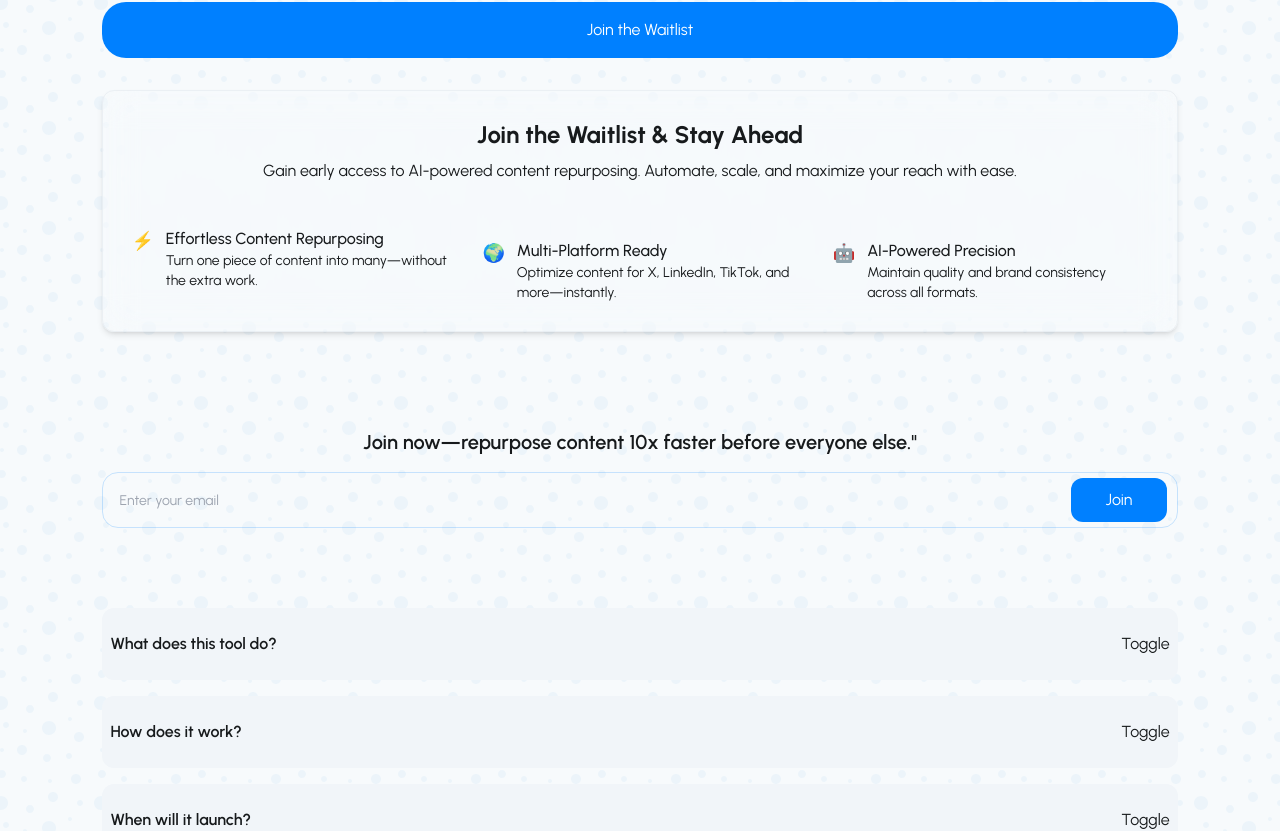
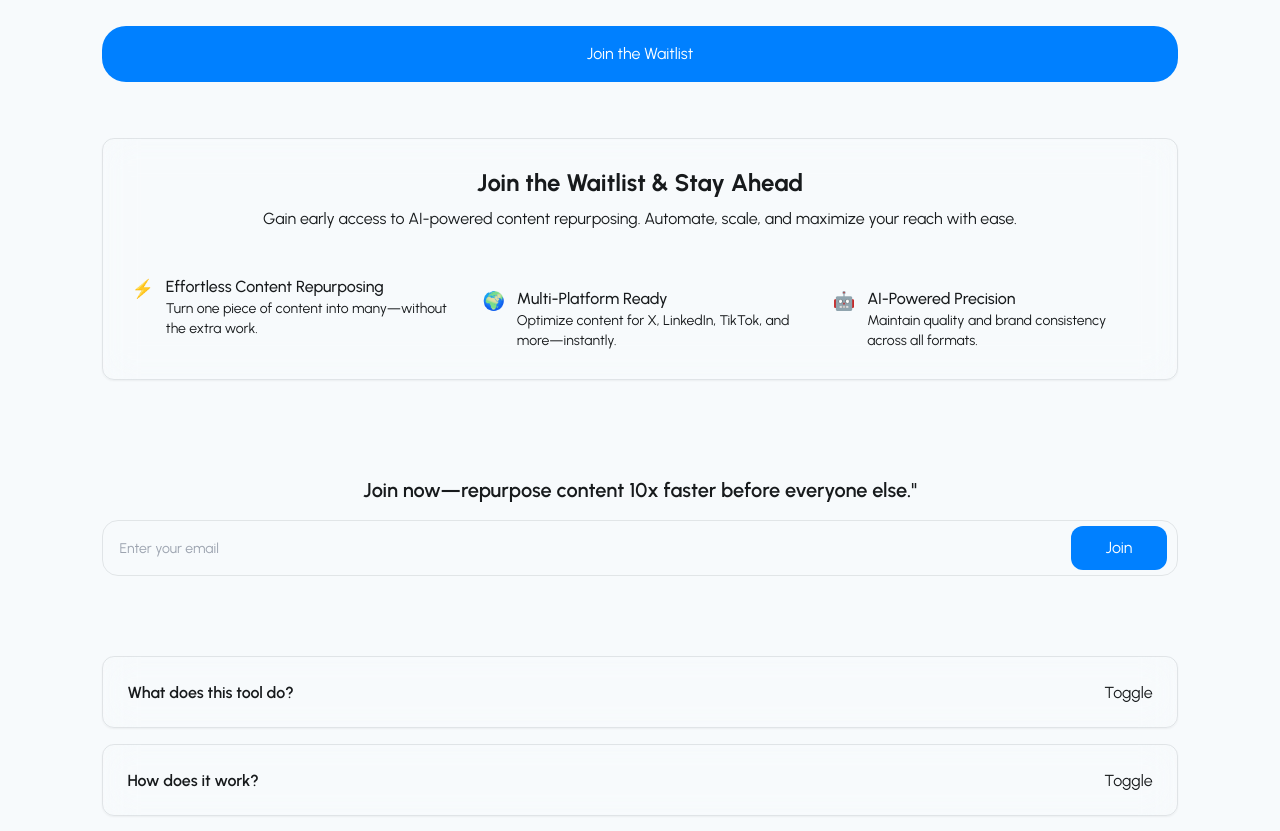
Before and after one commit to Charmingdc/postmorph-waitlist, a React (Vite) app: page / in a window 1280 px wide. Shown: the part 368-1199 px from the top of the page. Built offline with nearby package versions, Linux system fonts and the light colour scheme.

Commit message:
Optimize tailwind config colors to use defined root variables and improve overall website design

```diff
--- a/src/App.tsx
+++ b/src/App.tsx
@@ -41,7 +41,7 @@ const App = () => {
      </nav>
     </header>
 
-    <main className="w-screen bg-hero-pattern bg-center font-urbanist flex flex-col items-center justify-center text-center p-0 px-[8%] mt-16">
+    <main className="w-screen font-urbanist flex flex-col items-center justify-center text-center p-0 px-[8%] mt-16">
 
      <section className="w-full flex flex-col items-center justify-center text-center">
        <HeroSection />
@@ -52,7 +52,7 @@ const App = () => {
       </section>
 
       <section className="w-full mt-16">
-       <div className="w-full flex flex-col items-center gap-4">
+       <div className="w-full flex flex-col items-center gap-4 mb-14">
         {faqs.map((faq, i) => (
          <Accordion
           key={i}
--- a/src/components/Accordion.tsx
+++ b/src/components/Accordion.tsx
@@ -9,7 +9,7 @@ const Accordion = ({headline, content}: FaqProps) => {
 
 
  return (
-  <div className={`w-full h-${!isActive ? '[4.5rem]' : 'auto'} flex flex-col items-center bg-secondary border-border rounded-xl overflow-y-hidden`}>
+  <div className={`w-full h-${!isActive ? '[4.5rem]' : 'auto'} flex flex-col items-center rounded-xl bg-background/60 px-4 border border-border/10 shadow-sm backdrop-blur-lg overflow-y-hidden`}>
    <div className="w-full h-[4.5rem] px-2 flex flex-row items-center justify-between">
     <h3 className="text-md my-6">
      { headline }
--- a/src/components/CtaForm.tsx
+++ b/src/components/CtaForm.tsx
@@ -19,7 +19,7 @@ const CtaForm: React.FC<EmailProps> = ({email, setEmail}) => {
 
    {/* Email Input Form */}
    <form className="w-full flex flex-col items-center py-4">
-    <div className="w-[100%] h-14 relative flex items-center justify-start border border-primary/20 rounded-2xl">
+    <div className="w-[100%] h-14 relative flex items-center justify-start border border-border/10 rounded-2xl">
       <input
        type="email"
        placeholder="Enter your email"
--- a/src/components/HeroSection.tsx
+++ b/src/components/HeroSection.tsx
@@ -16,7 +16,7 @@ const HeroSection = () => {
       Stop wasting hours repurposing content manually. Our AI instantly transforms your videos, podcasts, and blogs into platform-ready posts for Twitter, LinkedIn, Instagram, and more—so you can grow faster with zero extra effort.
    </p>
 
-    <a className="w-full h-[3.5rem] flex items-center justify-center bg-primary text-white rounded-3xl my-8">
+    <a className="w-full h-[3.5rem] flex items-center justify-center bg-primary text-white rounded-3xl my-14">
        Join the Waitlist
    </a>
   </>
--- a/src/components/WhyJoin.tsx
+++ b/src/components/WhyJoin.tsx
@@ -1,6 +1,6 @@
 const WhyJoin = () => {
  return (
-  <div className="w-full mx-auto rounded-xl bg-background/60 p-6 sm:p-7 border border-border/50 shadow-md backdrop-blur-lg">
+  <div className="w-full mx-auto rounded-xl bg-background/60 p-6 sm:p-7 border border-border/10 shadow-sm backdrop-blur-lg">
      <h3 className="text-xl sm:text-2xl font-bold text-foreground text-center">
         Join the Waitlist & Stay Ahead
      </h3>
--- a/src/index.css
+++ b/src/index.css
@@ -14,7 +14,7 @@
     --primary: 210 100% 50%;
     --secondary: 210 40% 96%;
     --accent: 210 100% 96%;
-    --border: 210 20% 90%;
+    --border: 210 20% 16%;
     --input: 210 20% 90%;
     --ring: 210 100% 50%;
   }
@@ -25,7 +25,7 @@
      --foreground: 210 10% 88%;
      --primary: 210 100% 50%;
      --secondary: 220 24% 12%;
-     --border: 220 24% 16%;
+     --border: 220 24% 90%;
      --input: 220 24% 16%;
      --ring: 210 100% 50%;
     }
--- a/tailwind.config.js
+++ b/tailwind.config.js
@@ -7,11 +7,13 @@ export default {
   theme: {
     extend: {
       colors: {
-        accent: 'rgb(240, 240, 255)',
-        primary: 'hsl(210, 100%, 50%)',
-        secondary: 'hsl(210, 40%, 96%)',
+        primary: 'hsl(var(--primary))',
+        foreground: 'hsl(var(--foreground))',
+        secondary: 'hsl(var(--secondary))',
+        input: 'hsl(var(--ring))',
+        ring: 'hsl(var(--ring))',
         muted: 'hsl(210, 20%, 96%)',
-        border: 'hsl(210, 20%, 90%)',
+        border: 'hsl(var(--border))',
       },
       fontFamily: {
         inter: ['Inter', 'sans-serif'],
```
